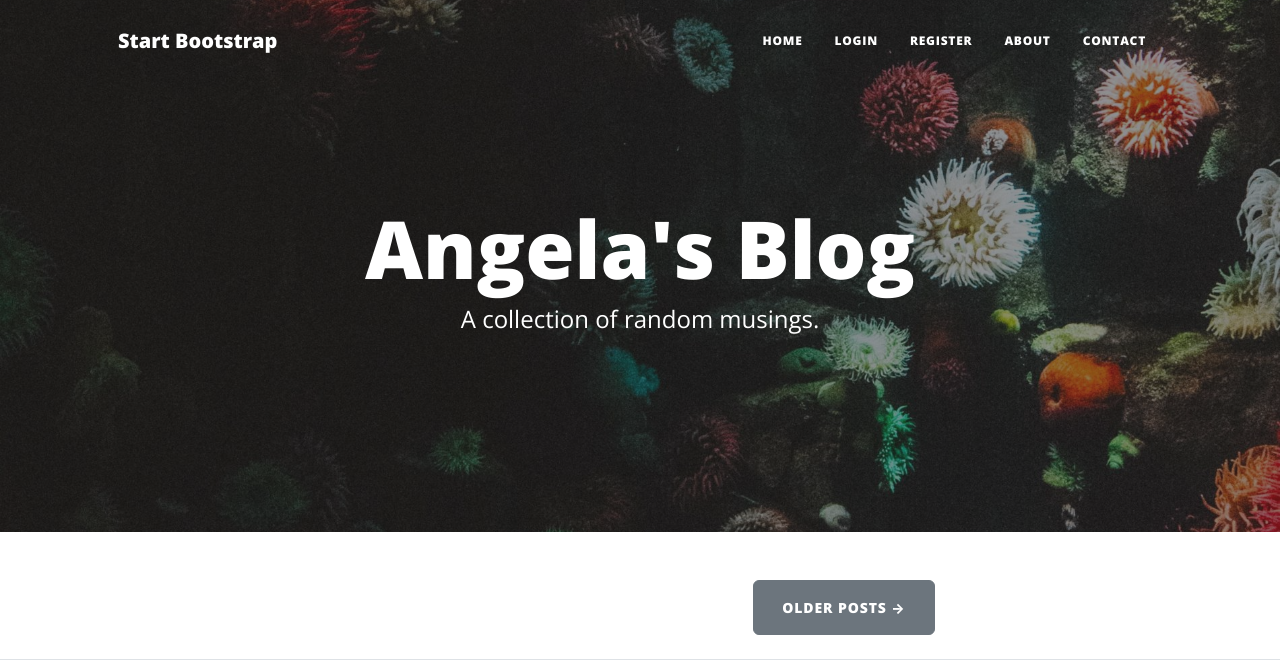
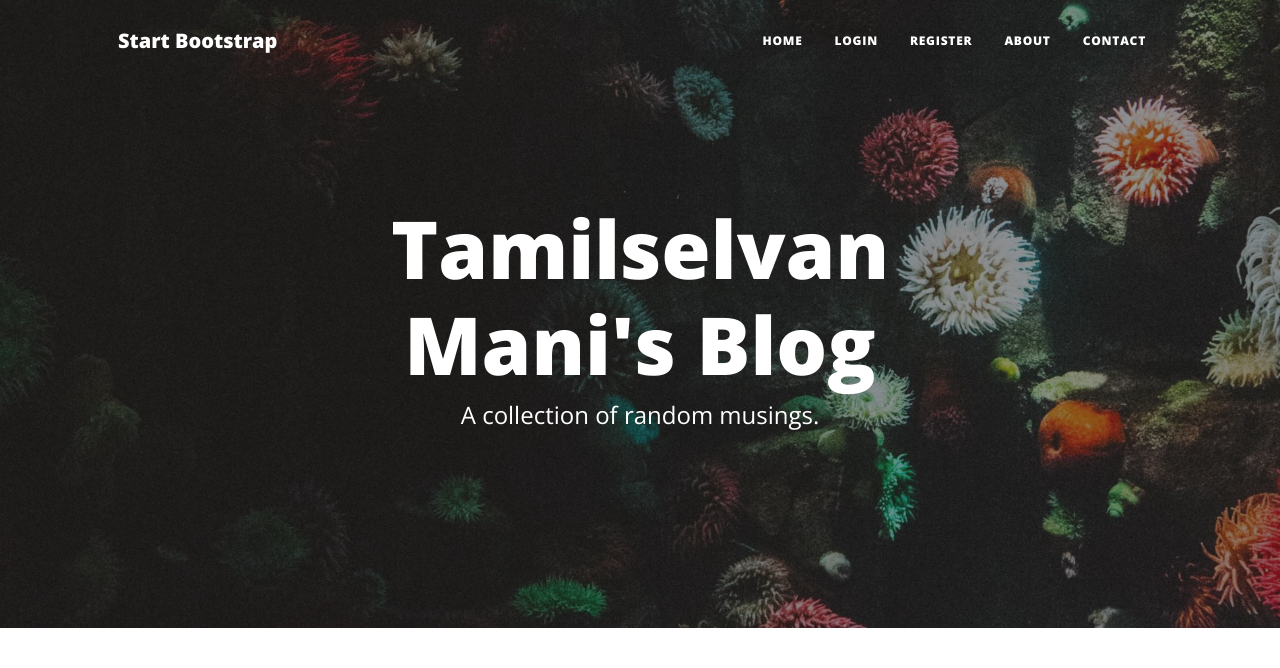
Before and after one commit to TamilDS06/InitialP, a Flask app: page / in a window 1280 px wide. Shown: the top 668 px of the page. Run offline with Flask 3, Linux system fonts and the light colour scheme; data that the repository does not hold is empty; some libraries are stand-ins or nearby versions.

Commit message:
Update index.html

```diff
--- a/day-70-starting-files-blog-for-deployment/templates/index.html
+++ b/day-70-starting-files-blog-for-deployment/templates/index.html
@@ -9,7 +9,7 @@
     <div class="row gx-4 gx-lg-5 justify-content-center">
       <div class="col-md-10 col-lg-8 col-xl-7">
         <div class="site-heading">
-          <h1>Angela's Blog</h1>
+          <h1>Tamilselvan Mani's Blog</h1>
           <span class="subheading">A collection of random musings.</span>
         </div>
       </div>
```
